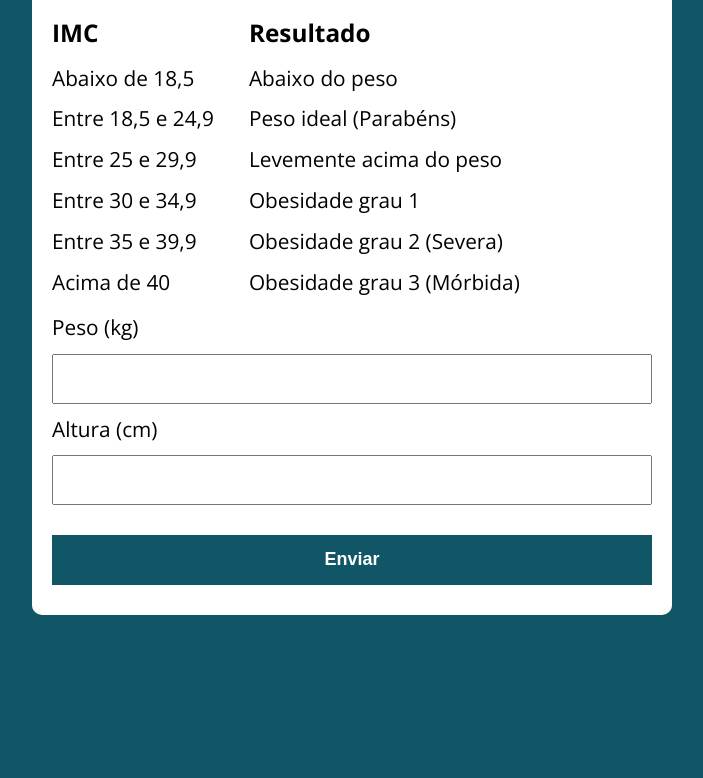
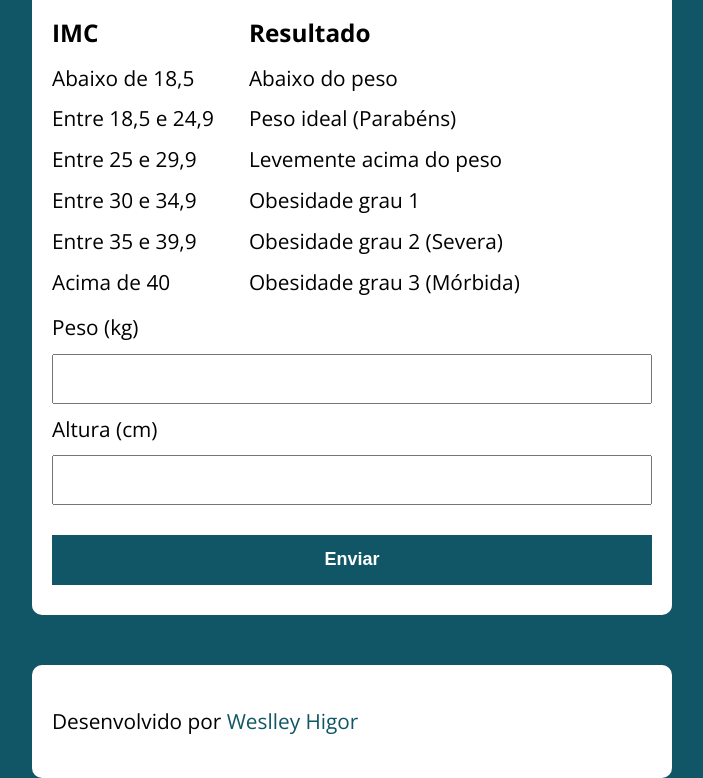
Before and after one commit to weslleyhigor/Udemy-JS-OtavioMiranda, a plain HTML site: page Logica-de-programacao/Modelo/index.html in a window 1280 px wide. Shown: the part 154-932 px from the top of the page, without its empty margins (288-991 px from the left). Before the commit the page ends 819 px from the top, so only its background shows below. Drawn offline with nearby package versions, Linux system fonts and the light colour scheme.

Commit message:
atualização do codigo fonte do exercício

```diff
--- a/Logica-de-programacao/Modelo/assets/css/style.css
+++ b/Logica-de-programacao/Modelo/assets/css/style.css
@@ -9,7 +9,7 @@
   outline: 0;
 }
 
-body {
+body{
   margin: 0;
   padding: 0;
   background: var(--primary-color);
@@ -18,13 +18,23 @@ body {
   line-height: 1.5em;
 }
 
-.container {
+.container, #rodape {
   max-width: 640px;
   margin: 50px auto;
   background: #fff;
   padding: 20px;
   border-radius: 10px;
 }
+
+#rodape{
+  margin: auto;
+}
+
+#rodape p a{
+  text-decoration: none;
+  color: var(--primary-color);
+}
+
 
 #caixa-legenda{
   display: flex;
@@ -77,6 +87,7 @@ form button:hover {
   background: rgb(255, 150, 150);
 }
 
+
 @media(max-width:600px){
   .container {
     max-width: 600px;
--- a/Logica-de-programacao/Modelo/index.html
+++ b/Logica-de-programacao/Modelo/index.html
@@ -47,6 +47,10 @@
     <div id="resultado"></div>
   </section>
 
+  <footer id="rodape">
+    <p>Desenvolvido por <a href="https://www.linkedin.com/in/weslley-higor/" target="_blank">Weslley Higor</a></p>
+  </footer>
+
   <script src="./assets/js/main.js"></script>
 </body>
 
```
